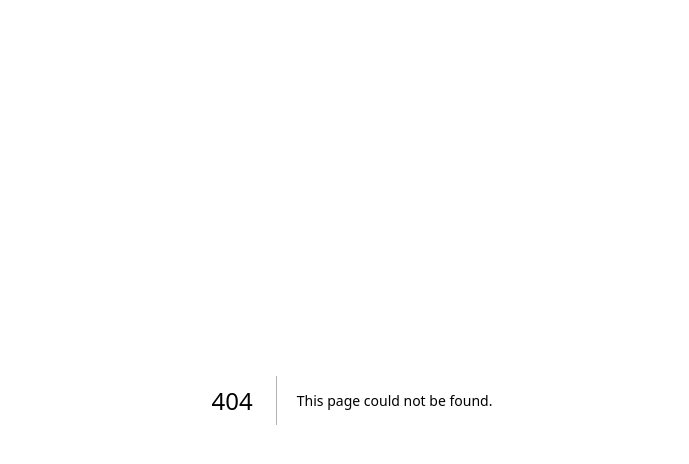
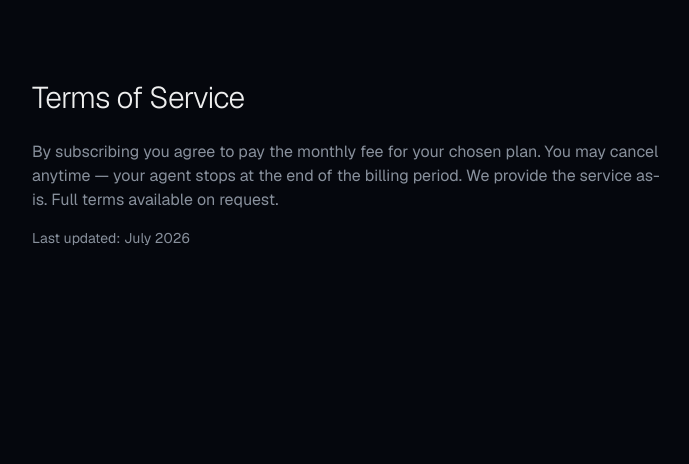
Before and after one commit to moonshotdynamics/agents-as-a-service, a Next.js app: page /terms in a window 1280 px wide. Before the commit this address had no page. Shown: the top 464 px of the page, without its empty margins (288-977 px from the left). Built offline with nearby package versions, Linux system fonts and the light colour scheme.

Commit message:
Add privacy and terms pages

```diff
--- a/src/app/page.tsx
+++ b/src/app/page.tsx
@@ -403,10 +403,10 @@ export default function Home() {
               Agents<span className="text-primary">.</span>as
             </span>
             <div className="flex gap-6 text-sm text-muted-foreground">
-              <a href="#" className="hover:text-foreground transition-colors">
+              <a href="/privacy" className="hover:text-foreground transition-colors">
                 Privacy
               </a>
-              <a href="#" className="hover:text-foreground transition-colors">
+              <a href="/terms" className="hover:text-foreground transition-colors">
                 Terms
               </a>
               <a href="#" className="hover:text-foreground transition-colors">
--- /dev/null
+++ b/src/app/privacy/page.tsx
@@ -0,0 +1,15 @@
+export default function PrivacyPage() {
+  return (
+    <main className="mx-auto max-w-2xl px-4 py-20">
+      <h1 className="text-3xl font-light tracking-tight">Privacy Policy</h1>
+      <p className="mt-6 text-muted-foreground">
+        We collect only what we need to provide the service &mdash; your name,
+        email, and usage data. We never sell your data. All information is
+        encrypted in transit and at rest. Full policy available on request.
+      </p>
+      <p className="mt-4 text-sm text-muted-foreground">
+        Last updated: July 2026
+      </p>
+    </main>
+  );
+}
--- /dev/null
+++ b/src/app/terms/page.tsx
@@ -0,0 +1,16 @@
+export default function TermsPage() {
+  return (
+    <main className="mx-auto max-w-2xl px-4 py-20">
+      <h1 className="text-3xl font-light tracking-tight">Terms of Service</h1>
+      <p className="mt-6 text-muted-foreground">
+        By subscribing you agree to pay the monthly fee for your chosen plan.
+        You may cancel anytime &mdash; your agent stops at the end of the
+        billing period. We provide the service as-is. Full terms available on
+        request.
+      </p>
+      <p className="mt-4 text-sm text-muted-foreground">
+        Last updated: July 2026
+      </p>
+    </main>
+  );
+}
```
